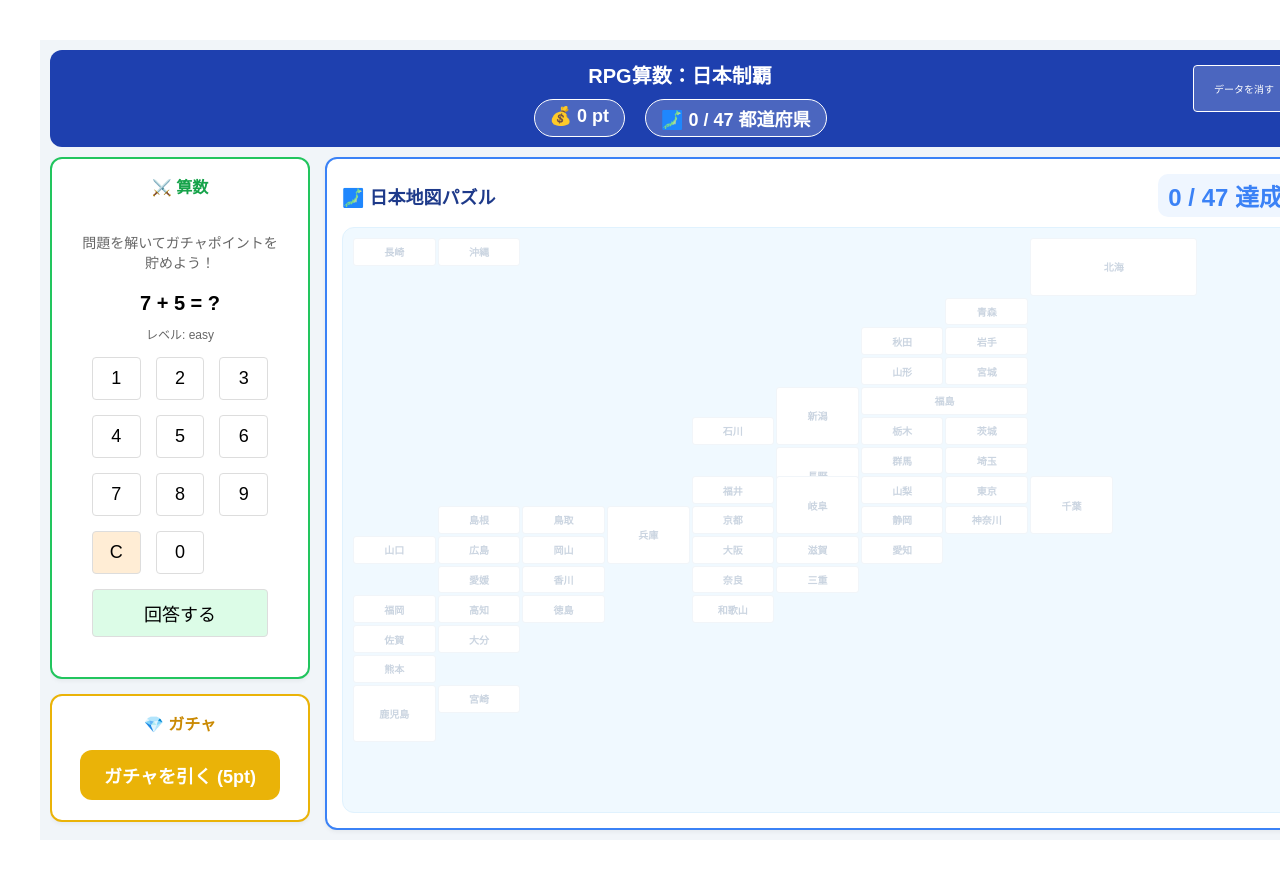
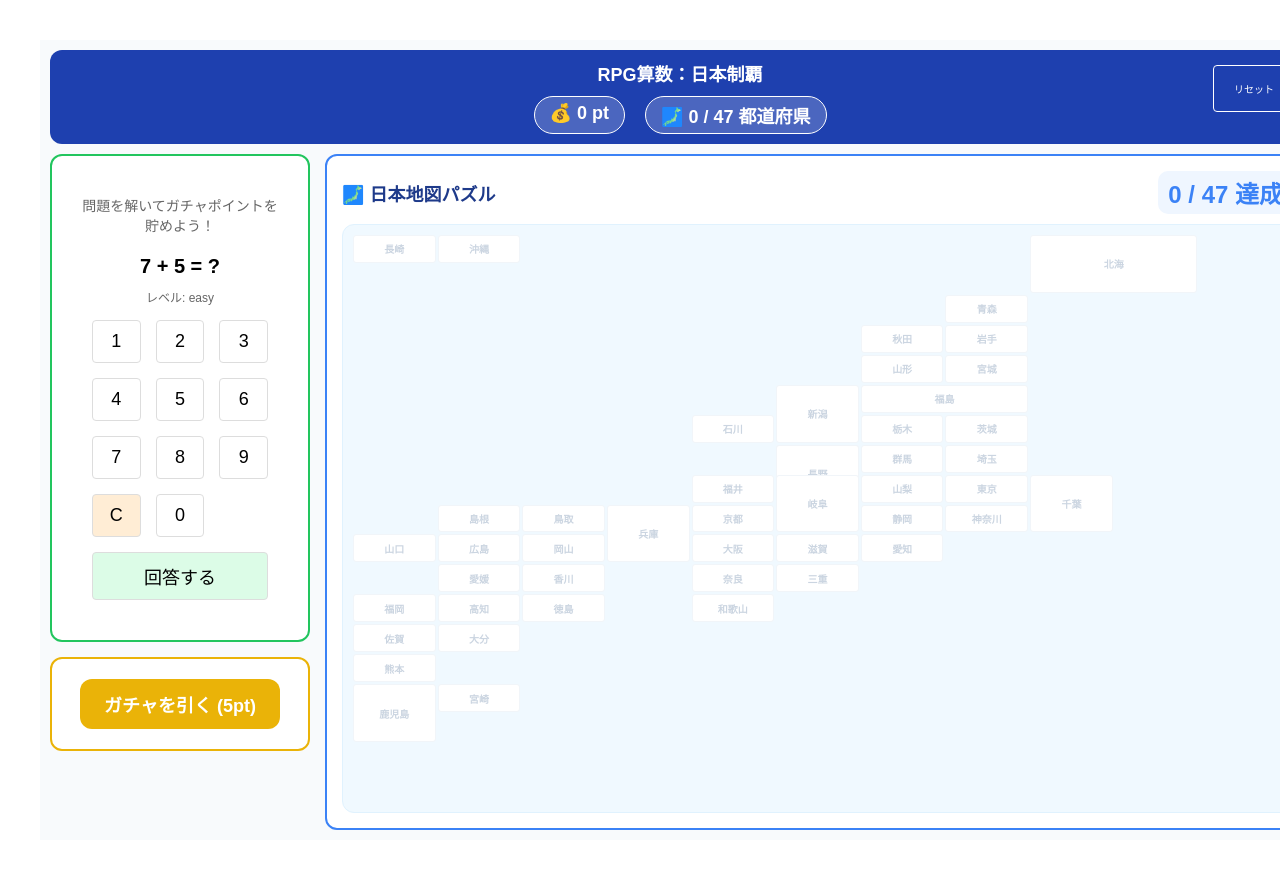
Before and after one commit to kotani6053/manaho0610, a React (Vite) app: page / in a window 1280 px wide. Shown: the top 878 px of the page. Built offline with nearby package versions, Linux system fonts and the light colour scheme; the HTML template or start-up script is replaced by a standard one.

Commit message:
Update App.jsx

```diff
--- a/src/App.jsx
+++ b/src/App.jsx
@@ -21,7 +21,7 @@ function App() {
   }, [points, obtained]);
 
   const handleReset = () => {
-    if (window.confirm("これまでの記録をすべて消して、最初からやり直しますか？")) {
+    if (window.confirm("記録をリセットしますか？")) {
       setObtained([]);
       setPoints(0);
       localStorage.clear();
@@ -29,49 +29,23 @@ function App() {
   };
 
   return (
-    <div style={{
-      height: '100vh',
-      width: '100vw',
-      overflow: 'hidden',
-      display: 'flex',
-      flexDirection: 'column',
-      padding: '10px',
-      boxSizing: 'border-box',
-      backgroundColor: '#f1f5f9'
-    }}>
-      <header style={{
-        textAlign: 'center',
-        padding: '10px',
-        backgroundColor: '#1e40af',
-        color: 'white',
-        borderRadius: '12px',
-        marginBottom: '10px',
-        position: 'relative'
-      }}>
-        <h1 style={{ margin: 0, fontSize: '20px' }}>RPG算数：日本制覇</h1>
+    <div style={{ height: '100vh', width: '100vw', display: 'flex', flexDirection: 'column', padding: '10px', boxSizing: 'border-box', backgroundColor: '#f8fafc' }}>
+      <header style={{ textAlign: 'center', padding: '10px', backgroundColor: '#1e40af', color: 'white', borderRadius: '12px', marginBottom: '10px', position: 'relative' }}>
+        <h1 style={{ margin: 0, fontSize: '18px' }}>RPG算数：日本制覇</h1>
         <ScoreBoard points={points} collectionCount={obtained.length} />
-        <button onClick={handleReset} style={resetBtnStyle}>データを消す</button>
+        <button onClick={handleReset} style={{ position: 'absolute', right: '10px', top: '10px', fontSize: '10px', color: 'white', background: 'none', border: '1px solid white', borderRadius: '4px', cursor: 'pointer' }}>リセット</button>
       </header>
 
-      <div style={{
-        display: 'grid',
-        gridTemplateColumns: '260px 1fr', // 左側を固定、右側を最大化
-        gap: '15px',
-        flex: 1,
-        minHeight: 0
-      }}>
-        <div style={{ display: 'flex', flexDirection: 'column', gap: '15px', overflowY: 'auto' }}>
-          <section style={cardStyle('#22c55e')}>
-            <h2 style={cardTitleStyle('#16a34a')}>⚔️ 算数</h2>
+      <div style={{ display: 'grid', gridTemplateColumns: '260px 1fr', gap: '15px', flex: 1, minHeight: 0 }}>
+        <div style={{ display: 'flex', flexDirection: 'column', gap: '15px' }}>
+          <section style={{ padding: '15px', border: '2px solid #22c55e', borderRadius: '12px', backgroundColor: 'white' }}>
             <Game onWin={(pts) => setPoints(prev => prev + pts)} />
           </section>
-          <section style={cardStyle('#eab308')}>
-            <h2 style={cardTitleStyle('#ca8a04')}>💎 ガチャ</h2>
+          <section style={{ padding: '15px', border: '2px solid #eab308', borderRadius: '12px', backgroundColor: 'white' }}>
             <Gacha points={points} setPoints={setPoints} obtained={obtained} setObtained={setObtained} />
           </section>
         </div>
-
-        <section style={{ ...cardStyle('#3b82f6'), display: 'flex', flexDirection: 'column' }}>
+        <section style={{ padding: '15px', border: '2px solid #3b82f6', borderRadius: '12px', backgroundColor: 'white' }}>
           <MapCollection obtained={obtained} />
         </section>
       </div>
@@ -79,31 +53,4 @@ function App() {
   );
 }
 
-const cardStyle = (borderColor) => ({
-  padding: '15px',
-  border: `2px solid ${borderColor}`,
-  borderRadius: '12px',
-  backgroundColor: 'white',
-  boxShadow: '0 2px 4px rgba(0,0,0,0.05)'
-});
-
-const cardTitleStyle = (color) => ({
-  marginTop: 0,
-  fontSize: '16px',
-  color: color,
-  marginBottom: '10px'
-});
-
-const resetBtnStyle = {
-  position: 'absolute',
-  right: '10px',
-  top: '10px',
-  fontSize: '10px',
-  backgroundColor: 'rgba(255,255,255,0.2)',
-  color: 'white',
-  border: '1px solid white',
-  borderRadius: '4px',
-  cursor: 'pointer'
-};
-
 export default App;
```
